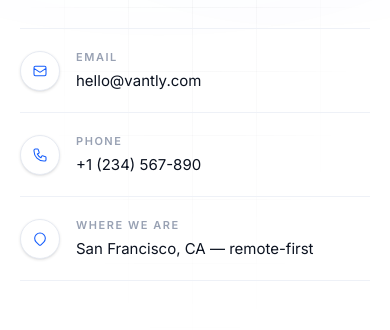
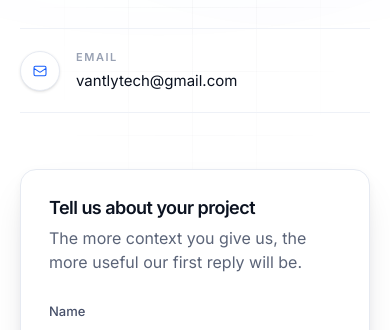
Before and after one commit to vantlytech/vantly, a Next.js app in the folder frontend/: page /contact in a window 390 px wide. Shown: the part 506-836 px from the top of the page. Built offline with nearby package versions, Linux system fonts and the light colour scheme; no server answers.

Commit message:
Update contact email to vantlytech@gmail.com, remove phone/location cards

```diff
--- a/frontend/src/app/(public)/contact/page.tsx
+++ b/frontend/src/app/(public)/contact/page.tsx
@@ -10,22 +10,10 @@ export const metadata: Metadata = {
 const details = [
   {
     label: 'Email',
-    value: 'hello@vantly.com',
-    href: 'mailto:hello@vantly.com',
+    value: 'vantlytech@gmail.com',
+    href: 'vantlytech@gmail.com',
     icon: 'M3 8l7.89 5.26a2 2 0 002.22 0L21 8M5 19h14a2 2 0 002-2V7a2 2 0 00-2-2H5a2 2 0 00-2 2v10a2 2 0 002 2z',
-  },
-  {
-    label: 'Phone',
-    value: '+1 (234) 567-890',
-    href: 'tel:+1234567890',
-    icon: 'M3 5a2 2 0 012-2h3.28a1 1 0 01.948.684l1.498 4.493a1 1 0 01-.502 1.21l-2.257 1.13a11.042 11.042 0 005.516 5.516l1.13-2.257a1 1 0 011.21-.502l4.493 1.498a1 1 0 01.684.949V19a2 2 0 01-2 2h-1C9.716 21 3 14.284 3 6V5z',
-  },
-  {
-    label: 'Where we are',
-    value: 'San Francisco, CA — remote-first',
-    icon: 'M17.657 16.657L13.414 20.9a1.998 1.998 0 01-2.827 0l-4.244-4.243a8 8 0 1111.314 0z',
-  },
-];
+  }]
 
 const expectations = [
   'A reply within 24 hours — yes or no, with reasons',
```
